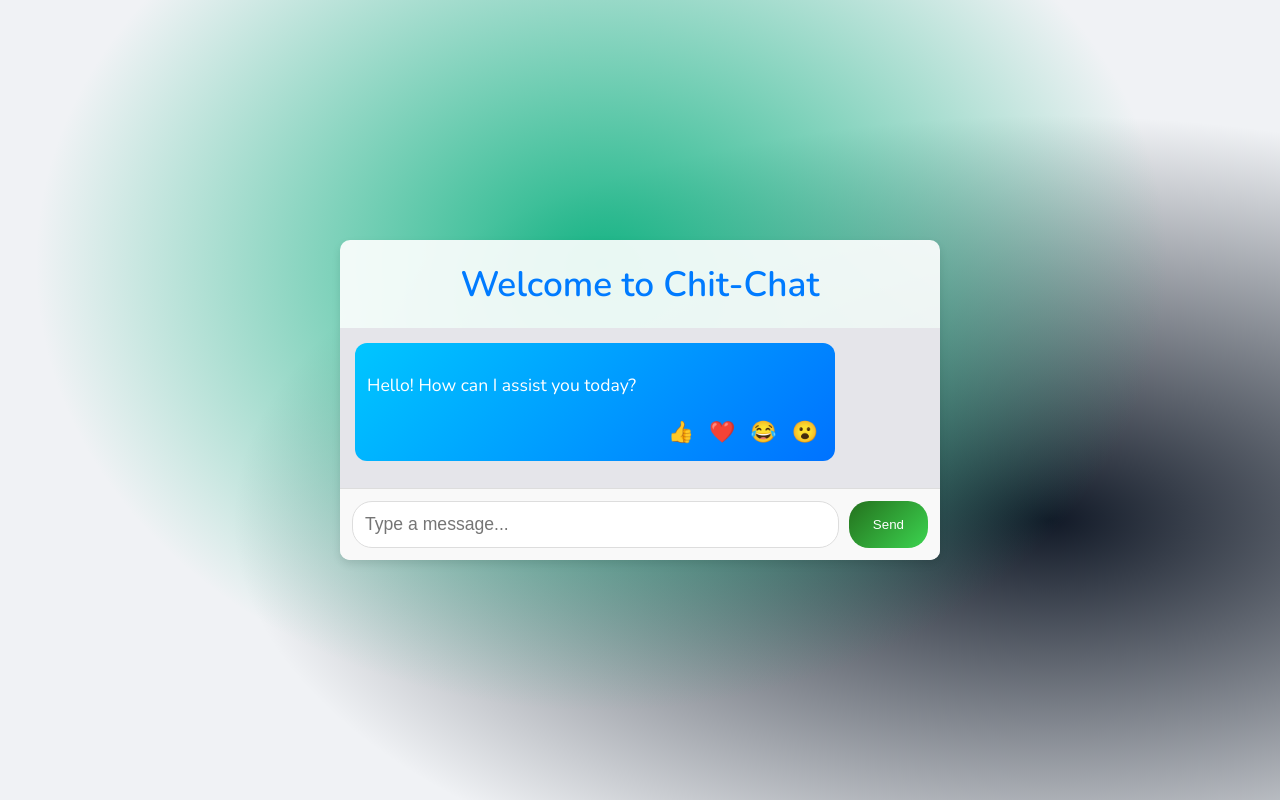
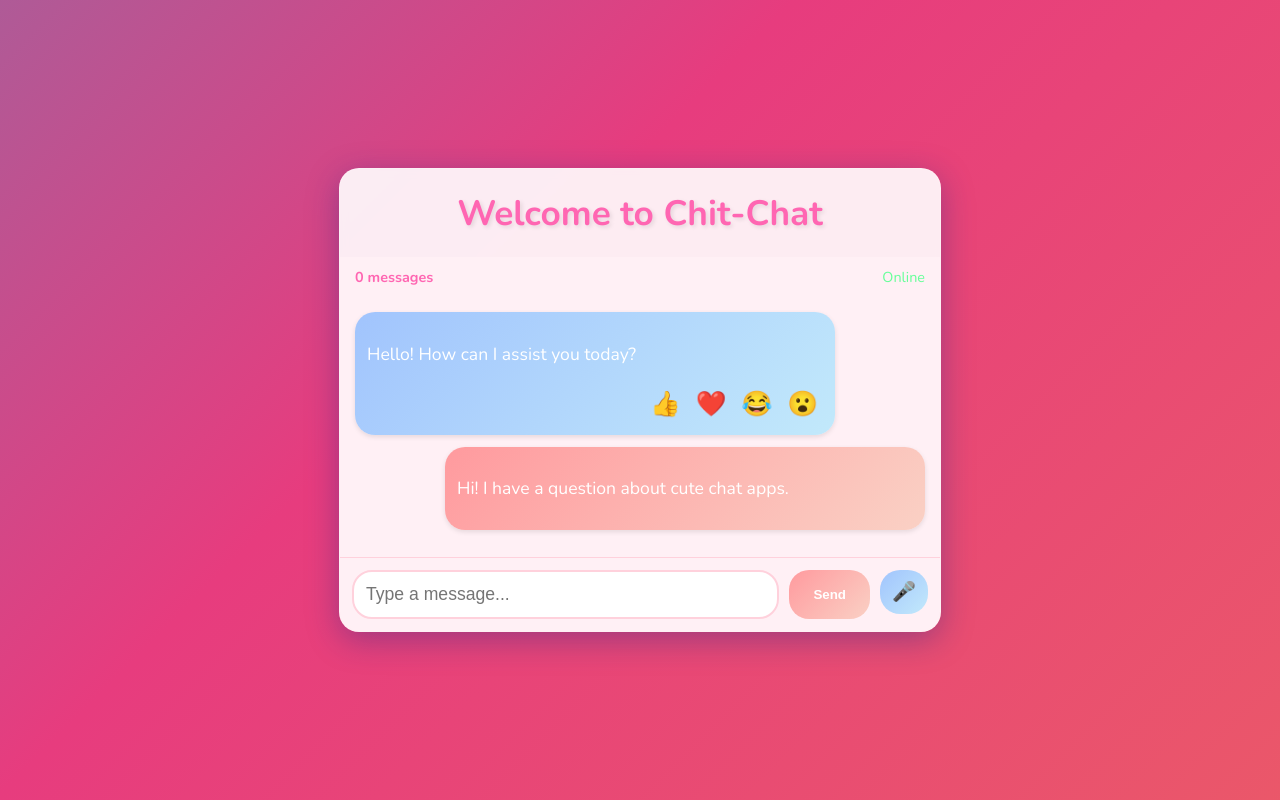
Before and after one commit to vinaytheprogrammer/Chitchat, a website: page public/index.html in a window 1280 px wide. Drawn offline with nearby package versions, Linux system fonts and the light colour scheme.

Commit message:
More changes added by Kanika

```diff
--- a/public/index.html
+++ b/public/index.html
@@ -3,15 +3,18 @@
 <head>
     <meta charset="UTF-8">
     <meta name="viewport" content="width=device-width, initial-scale=1.0">
-    <title>Chit-Chat Interface</title>
-    <link href="https://fonts.googleapis.com/css2?family=Nunito:wght@200;400;600&display=swap" rel="stylesheet">
+    <title>Apna Web Interface</title>
     <link rel="stylesheet" href="style.css">
 </head>
 <body>
     <div class="chat-container">
         <h1 class="animated-heading">Welcome to Chit-Chat</h1>
+        <div class="chat-info">
+            <span id="message-count">0 messages</span>
+            <span id="online-status">Online</span>
+        </div>
         <div class="chat-box" id="chat-box">
-            <!-- Sample message with emoji reactions -->
+            <!-- Sample messages -->
             <div class="message bot-message">
                 <p>Hello! How can I assist you today?</p>
                 <div class="emoji-reactions">
@@ -21,10 +24,19 @@
                     <button class="emoji-btn" data-emoji="😮">😮</button>
                 </div>
             </div>
+            <div class="message user-message">
+                <p>Hi! I have a question about cute chat apps.</p>
+            </div>
+        </div>
+        <div id="typing-indicator" class="typing-indicator">
+            <span></span>
+            <span></span>
+            <span></span>
         </div>
         <form id="chat-form">
             <input type="text" id="user-input" placeholder="Type a message...">
             <button type="submit">Send</button>
+            <button type="button" id="voice-btn" title="Record Voice Message">🎤</button>
         </form>
     </div>
     <script src="script.js"></script>
--- a/public/style.css
+++ b/public/style.css
@@ -1,3 +1,5 @@
+@import url("https://fonts.googleapis.com/css2?family=Nunito:ital,wght@0,200..1000;1,200..1000&display=swap");
+
 @keyframes slideIn {
   from {
     transform: translateY(-50px);
@@ -9,6 +11,18 @@
   }
 }
 
+@keyframes gradientBackground {
+  0% {
+    background-position: 0% 50%;
+  }
+  50% {
+    background-position: 100% 50%;
+  }
+  100% {
+    background-position: 0% 50%;
+  }
+}
+
 body {
   font-family: "Nunito", sans-serif;
   margin: 0;
@@ -17,16 +31,19 @@ body {
   justify-content: center;
   align-items: center;
   min-height: 100vh;
-  background-color: #f0f2f5;
-  background-image: radial-gradient(at 47% 33%, hsl(162.00, 77%, 40%) 0, transparent 59%), radial-gradient(at 82% 65%, hsl(218.00, 39%, 11%) 0, transparent 55%);
+  background: linear-gradient(-45deg, #ee7752, #e73c7e, #23a6d5, #23d5ab);
+  background-size: 400% 400%;
+  animation: gradientBackground 15s ease infinite;
 }
 
 .chat-container {
   width: 90%;
   max-width: 600px;
   background: rgba(255, 255, 255, 0.9);
-  border-radius: 10px;
-  box-shadow: 0 4px 8px rgba(0, 0, 0, 0.1);
+  border-radius: 20px;
+  box-shadow: 0 8px 32px 0 rgba(31, 38, 135, 0.37);
+  backdrop-filter: blur(4px);
+  border: 1px solid rgba(255, 255, 255, 0.18);
   overflow: hidden;
   display: flex;
   flex-direction: column;
@@ -35,16 +52,35 @@ body {
 
 .animated-heading {
   font-size: 2.2em;
-  color: #007bff;
+  color: #ff66b2;
   text-align: center;
   margin: 20px 0;
+  font-family: "Nunito", sans-serif;
   animation: slideIn 1s ease-out;
+  text-shadow: 2px 2px 4px rgba(0,0,0,0.1);
+}
+
+.chat-info {
+  display: flex;
+  justify-content: space-between;
+  padding: 10px 15px;
+  background-color: #fff0f5;
+  font-size: 0.9em;
+  color: #ff66b2;
+}
+
+#message-count {
+  font-weight: bold;
+}
+
+#online-status {
+  color: #66ff99;
 }
 
 .chat-box {
   flex: 1;
   padding: 15px;
-  background: #e5e5ea;
+  background: #fff0f5;
   overflow-y: auto;
   font-size: 1.1em;
   max-height: 400px;
@@ -52,20 +88,21 @@ body {
 
 .message {
   padding: 12px;
-  border-radius: 12px;
+  border-radius: 20px;
   margin-bottom: 12px;
   max-width: 80%;
   color: #fff;
   position: relative;
+  box-shadow: 0 2px 5px rgba(0,0,0,0.1);
 }
 
 .user-message {
-  background: linear-gradient(135deg, #8a2387, #e94057);
+  background: linear-gradient(135deg, #ff9a9e 0%, #fad0c4 99%, #fad0c4 100%);
   margin-left: auto;
 }
 
 .bot-message {
-  background: linear-gradient(135deg, #00c6ff, #0072ff);
+  background: linear-gradient(135deg, #a1c4fd 0%, #c2e9fb 100%);
   margin-right: auto;
 }
 
@@ -78,7 +115,7 @@ body {
 .emoji-btn {
   background: none;
   border: none;
-  font-size: 1.2em;
+  font-size: 1.4em;
   cursor: pointer;
   transition: all 0.2s;
   margin-left: 5px;
@@ -88,23 +125,65 @@ body {
 
 .emoji-btn:hover {
   transform: scale(1.3);
-  background-color: rgba(255, 255, 255, 0.2);
+  background-color: rgba(255, 255, 255, 0.3);
+}
+
+.typing-indicator {
+  display: none;
+  padding: 10px;
+  background: #fff0f5;
+  border-radius: 20px;
+  margin: 10px 15px;
+}
+
+.typing-indicator span {
+  height: 10px;
+  width: 10px;
+  float: left;
+  margin: 0 1px;
+  background-color: #ff66b2;
+  display: block;
+  border-radius: 50%;
+  opacity: 0.4;
+}
+
+.typing-indicator span:nth-of-type(1) {
+  animation: 1s blink infinite 0.3333s;
+}
+
+.typing-indicator span:nth-of-type(2) {
+  animation: 1s blink infinite 0.6666s;
+}
+
+.typing-indicator span:nth-of-type(3) {
+  animation: 1s blink infinite 0.9999s;
+}
+
+@keyframes blink {
+  50% {
+    opacity: 1;
+  }
 }
 
 #chat-form {
   display: flex;
   padding: 12px;
-  border-top: 1px solid #ddd;
-  background: #f9f9f9;
+  border-top: 1px solid #ffd1dc;
+  background: #fff0f5;
 }
 
 #user-input {
   flex: 1;
   padding: 12px;
-  border: 1px solid #ddd;
+  border: 2px solid #ffd1dc;
   border-radius: 20px;
   margin-right: 10px;
   font-size: 1.1em;
+  outline: none;
+}
+
+#user-input:focus {
+  border-color: #ff66b2;
 }
 
 #chat-form button {
@@ -114,7 +193,24 @@ body {
   color: #fff;
   cursor: pointer;
   transition: all 0.3s;
-  background: linear-gradient(135deg, #24711d, #3cd450);
+  font-weight: bold;
+}
+
+#chat-form button[type="submit"] {
+  background: linear-gradient(135deg, #ff9a9e 0%, #fad0c4 99%, #fad0c4 100%);
+}
+
+#voice-btn {
+  background: linear-gradient(135deg, #a1c4fd 0%, #c2e9fb 100%);
+  width: 44px;
+  height: 44px;
+  border-radius: 50%;
+  padding: 0;
+  margin-left: 10px;
+  font-size: 1.2em;
+  display: flex;
+  justify-content: center;
+  align-items: center;
 }
 
 #chat-form button:hover {
@@ -144,4 +240,8 @@ body {
   #chat-form button {
     flex: 1;
   }
+
+  #voice-btn {
+    flex: 0 0 auto;
   }
+}
```
Lines whose indentation alone changed are shown as unchanged.
